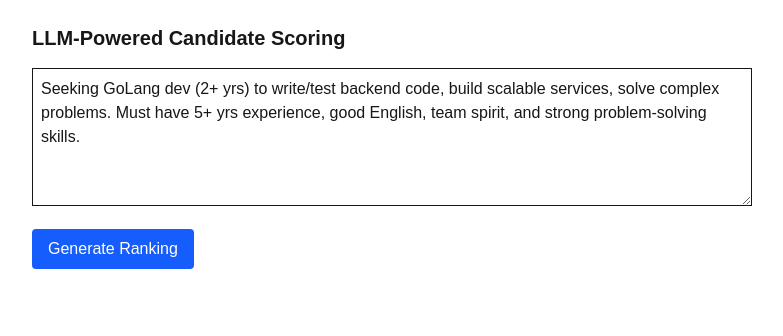
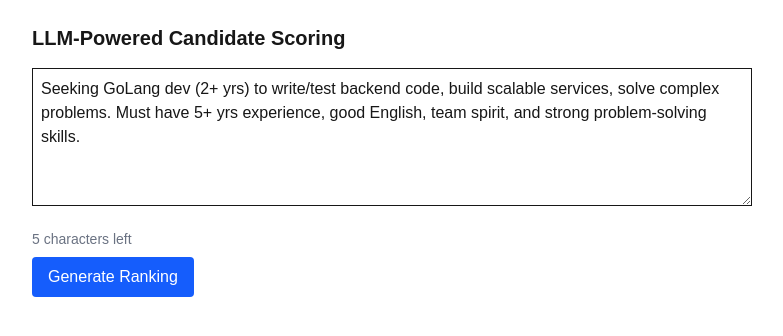
Before and after one commit to alejandroramirez/llm-powered-candidate-scoring, a Next.js app in the folder app/: page / in a window 1280 px wide. Shown: the top 336 px of the page, without its empty margins (248-1031 px from the left). Built offline with nearby package versions, Linux system fonts and the light colour scheme.

Commit message:
basic character count for textarea

```diff
--- a/app/src/app/page.tsx
+++ b/app/src/app/page.tsx
@@ -118,6 +118,9 @@ export default function HomePage() {
 				onChange={(e) => setJobDescription(e.target.value)}
 				disabled={loading}
 			/>
+			<p className="text-sm text-gray-500 mb-2">
+				{200 - jobDescription.length} characters left
+			</p>
 			<div className="flex space-x-2 mb-4">
 				<button
 					type="button"
```
